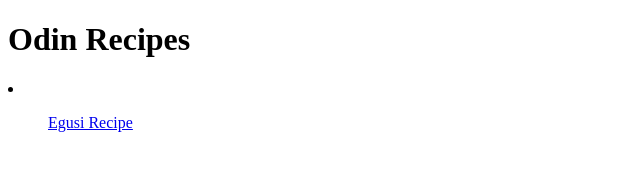
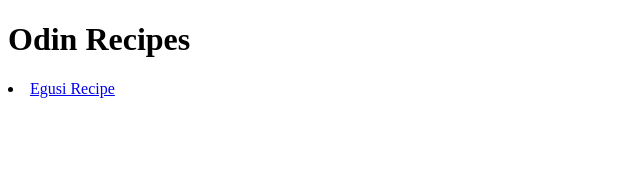
Before and after one commit to marts0ft/odin-recipes, a plain HTML site: page index.html in a window 1280 px wide. Shown: the whole page, without its empty margins (0-640 px from the left). Drawn offline with Linux system fonts and the light colour scheme.

Commit message:
fix list tag syntax

```diff
--- a/index.html
+++ b/index.html
@@ -6,9 +6,8 @@
     </head>
     <body>
         <h1>Odin Recipes</h1>
-        <li>
-
-            <ul><a href="recipes/egusi.html">Egusi Recipe</a></ul>
-        </li>
+        <ui>
+            <li><a href="recipes/egusi.html">Egusi Recipe</a></li>
+        </ui>
     </body>
 </html>
```
